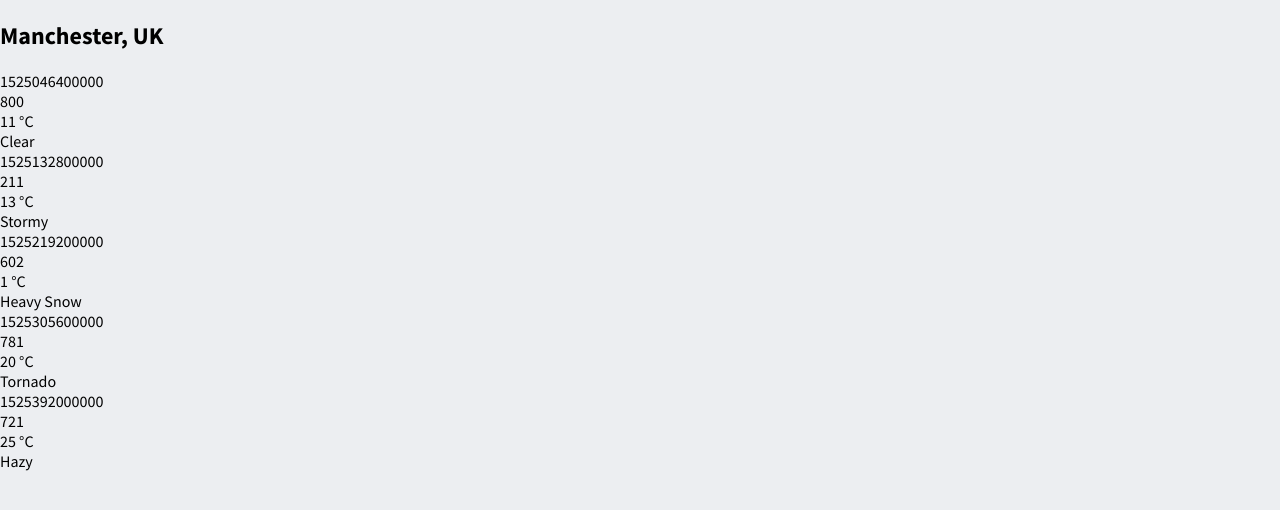
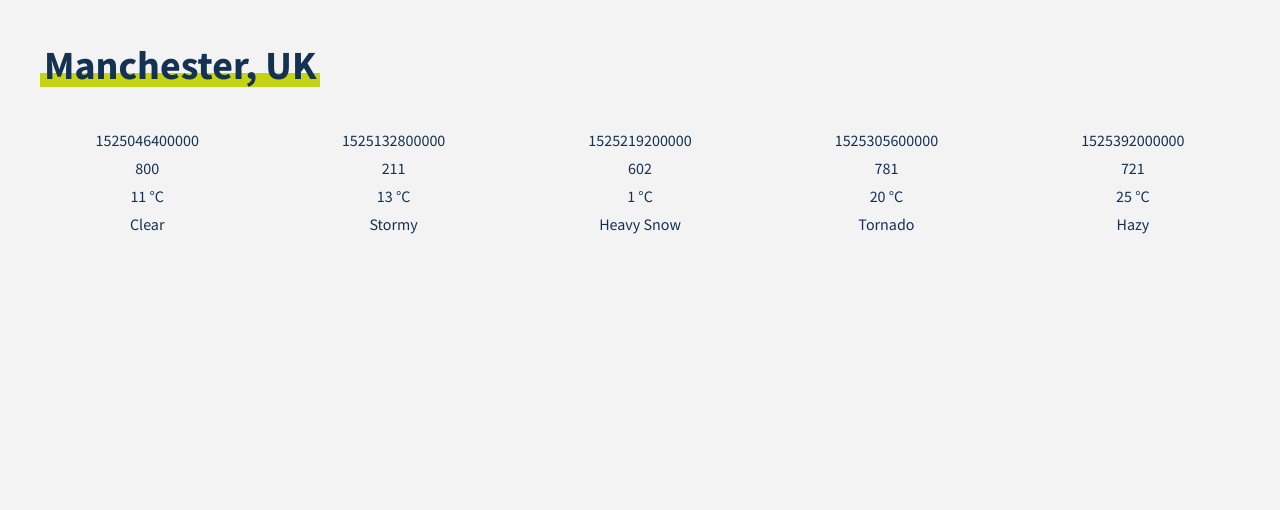
Before and after one commit to invertostew/weather-app, a React (Create React App) app: page / in a window 1280 px wide. Shown: the top 510 px of the page. Built offline with nearby package versions, Linux system fonts and the light colour scheme.

Commit message:
feat: update the styling

```diff
--- a/src/components/App.js
+++ b/src/components/App.js
@@ -9,9 +9,8 @@ function App({ location, forecasts }) {
   const { city, country } = location;
 
   return (
-    <main className="App">
+    <main className="weather-app">
       <LocationDetails city={city} country={country} />
-
       <ForecastSummaries forecasts={forecasts} />
     </main>
   );
--- a/src/components/ForecastSummaries.js
+++ b/src/components/ForecastSummaries.js
@@ -2,9 +2,11 @@ import PropTypes from "prop-types";
 
 import ForecastSummary from "./ForecastSummary";
 
+import "../styles/ForecastSummaries.css";
+
 function ForecastSummaries({ forecasts }) {
   return (
-    <section className="ForecastSummaries">
+    <section className="forecast-summaries">
       {forecasts.map((forecast) => (
         <ForecastSummary
           key={forecast.date}
--- a/src/components/ForecastSummary.js
+++ b/src/components/ForecastSummary.js
@@ -1,14 +1,16 @@
 import PropTypes from "prop-types";
+
+import "../styles/ForecastSummary.css";
 
 function ForecastSummary({ date, icon, temperature, description }) {
   return (
-    <article className="ForecastSummary">
-      <div className="ForecastSummary__date">{date}</div>
-      <div className="ForecastSummary__icon">{icon}</div>
-      <div className="ForecastSummary__temperature">
+    <article className="forecast-summary">
+      <div className="forecast-summary__date">{date}</div>
+      <div className="forecast-summary__icon">{icon}</div>
+      <div className="forecast-summary__temperature">
         {temperature.max} &deg;C
       </div>
-      <div className="ForecastSummary__description">{description}</div>
+      <div className="forecast-summary__description">{description}</div>
     </article>
   );
 }
--- a/src/components/LocationDetails.js
+++ b/src/components/LocationDetails.js
@@ -4,8 +4,8 @@ import "../styles/LocationDetails.css";
 
 function LocationDetails({ city, country }) {
   return (
-    <section className="LocationDetails">
-      <h1 className="LocationDetails__heading">{`${city}, ${country}`}</h1>
+    <section className="location-details">
+      <h1 className="location-details__heading">{`${city}, ${country}`}</h1>
     </section>
   );
 }
--- a/src/styles/App.css
+++ b/src/styles/App.css
@@ -0,0 +1,3 @@
+.weather-app {
+  margin: 2.5rem;
+}
--- a/src/styles/ForecastSummaries.css
+++ b/src/styles/ForecastSummaries.css
@@ -0,0 +1,10 @@
+.forecast-summaries {
+  display: flex;
+  flex-flow: row nowrap;
+  gap: 2rem;
+  margin-top: 2.5rem;
+}
+
+.forecast-summaries * {
+  flex-grow: 1;
+}
--- a/src/styles/ForecastSummary.css
+++ b/src/styles/ForecastSummary.css
@@ -0,0 +1,7 @@
+.forecast-summary {
+  text-align: center;
+}
+
+.forecast-summary *:not(:last-of-type) {
+  margin-bottom: 0.5rem;
+}
--- a/src/styles/LocationDetails.css
+++ b/src/styles/LocationDetails.css
@@ -0,0 +1,24 @@
+.location-details {
+  display: inline-block;
+}
+
+.location-details__heading {
+  position: relative;
+  z-index: 1;
+  font-size: 2.5rem;
+  color: #153253;
+  padding: 0 0.25rem;
+  margin: 0;
+}
+
+.location-details__heading:after {
+  content: '';
+  position: absolute;
+  height: 14px;
+  bottom: 3px;
+  left: 0;
+  right: 0;
+  width: 100%;
+  background-color: #c4d312;
+  z-index: -1;
+}
--- a/src/styles/index.css
+++ b/src/styles/index.css
@@ -1,7 +1,22 @@
 @import url('https://fonts.googleapis.com/css2?family=Montserrat:wght@400;700&family=Source+Sans+Pro:wght@400;700&display=swap');
 
+html, body {
+  font-size: 16px;
+}
+
+html {
+  box-sizing: border-box;
+  width: 100%;
+  min-height: 100%;
+}
+
 body {
-  background-color: #eceef1;
+  display: flex;
+  flex-direction: column;
+  width: inherit;
+  min-height: inherit;
+  background-color: #f3f3f3;
+  color: #153253;
   margin: 0;
   font-family: 'Source Sans Pro', sans-serif;
   -webkit-font-smoothing: antialiased;
```
